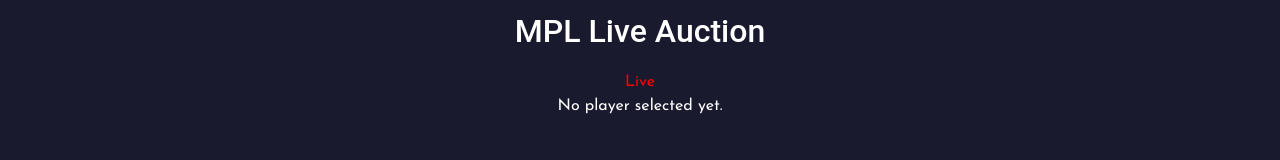
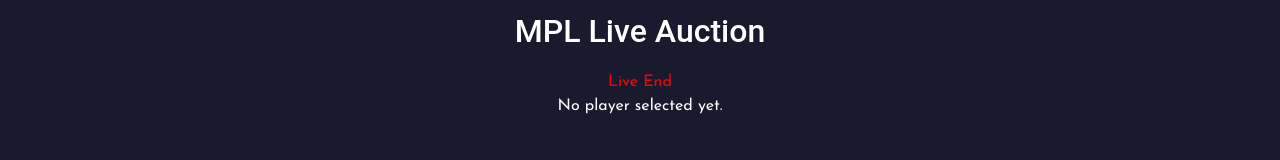
Before and after one commit to pankaj297/MPL, a React (Vite) app: page /live in a window 1280 px wide. Shown: the part 335-495 px from the top of the page. Built offline with nearby package versions, Linux system fonts and the light colour scheme; no server answers.

Commit message:
live auction end

```diff
--- a/src/components/LiveAuction.jsx
+++ b/src/components/LiveAuction.jsx
@@ -51,7 +51,7 @@ export const LiveAuction = () => {
     <div className="live-auction-page">
       <div className="live-player-profile">
         <h1 className="user-live-auction-h1heading">MPL Live Auction </h1>
-        <p className="live-red">Live</p>
+        <p className="live-red">Live End</p>
         {selectedPlayer ? (
           <div className="player-profile">
             <div className="profile-header">
```
